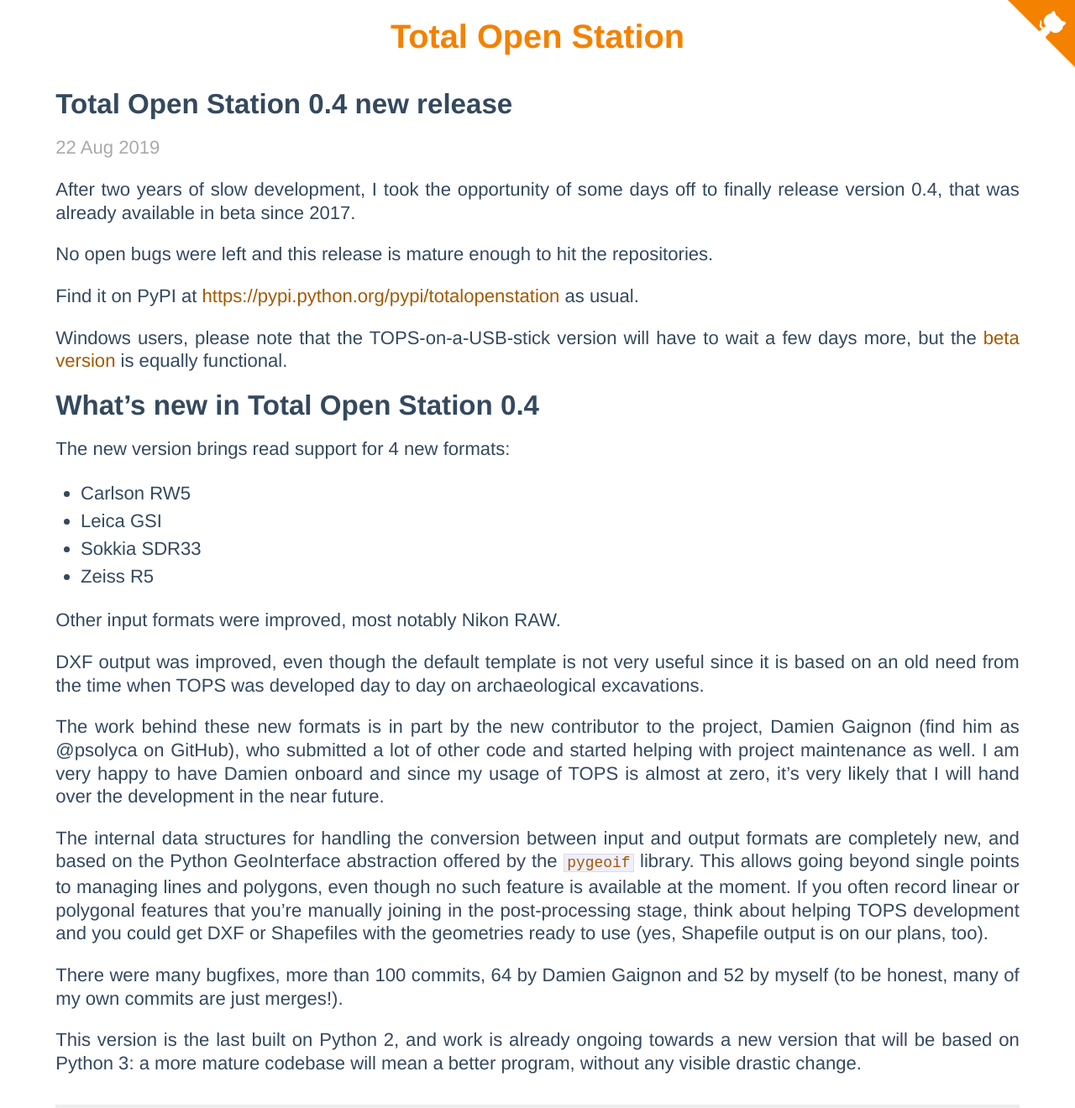
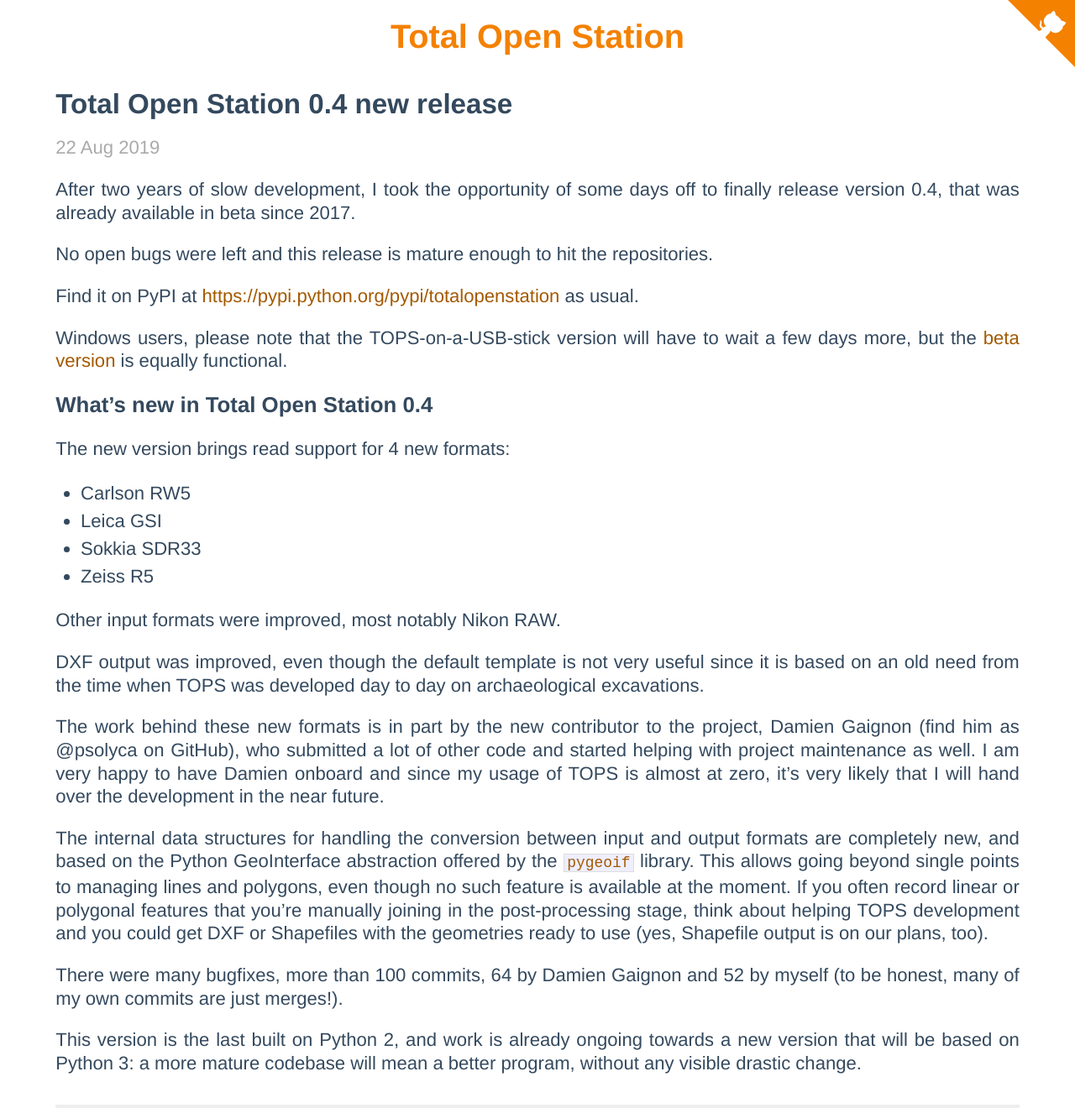
Before and after one commit to totalopenstation/totalopenstation, a Jekyll site: the page built from _posts/2019-08-22-totalopenstation-0-4.md, in a window 1280 px wide. Shown: the whole page at 84% size. Built offline with Jekyll 4.4.1, drawn with Linux system fonts in a browser that asks for light colours.

```diff
--- a/_posts/2019-08-22-totalopenstation-0-4.md
+++ b/_posts/2019-08-22-totalopenstation-0-4.md
@@ -14,7 +14,7 @@ Find it on PyPI at <https://pypi.python.org/pypi/totalopenstation> as usual.
 Windows users, please note that the TOPS-on-a-USB-stick version will have to
 wait a few days more, but the [beta version](https://tops.iosa.it/2016/06/22/portable-tops-beta.html) is equally functional.
 
-## What's new in Total Open Station 0.4
+### What's new in Total Open Station 0.4
 
 The new version brings read support for 4 new formats:
 
```
